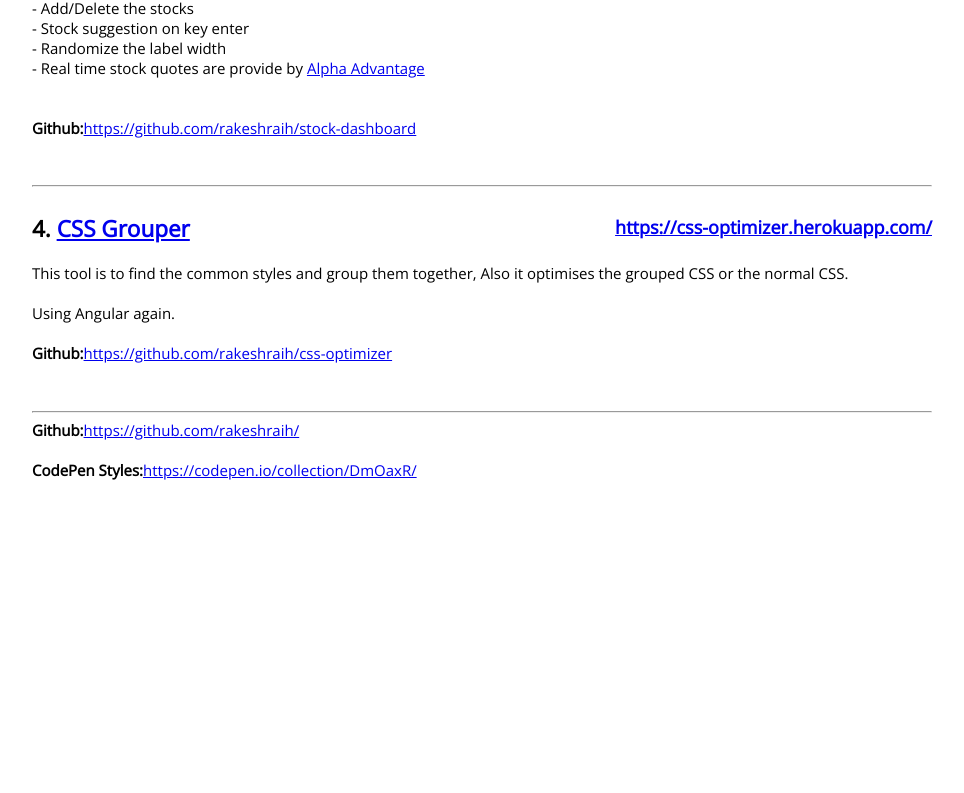
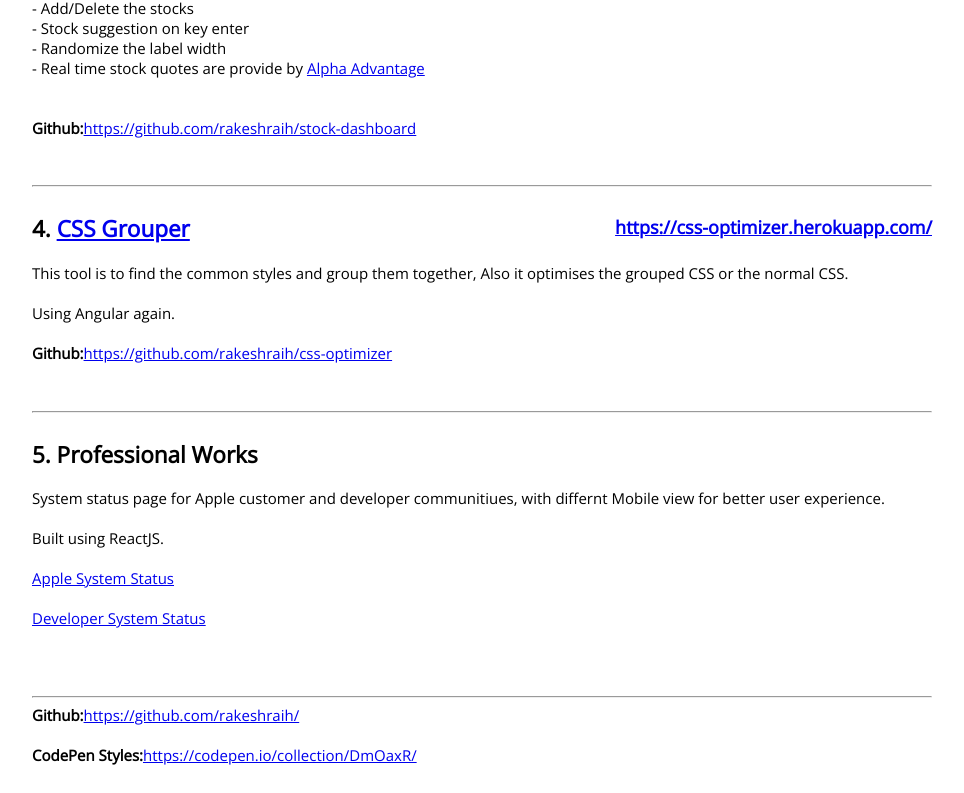
Before and after one commit to rakeshraih/web-works, an Angular app: page / in a window 1280 px wide. Shown: the part 950-1743 px from the top of the page, without its empty margins (158-1122 px from the left). Before the commit the page ends 1458 px from the top, so only its background shows below. Built offline with nearby package versions, Linux system fonts and the light colour scheme.

Commit message:
Fix text

```diff
--- a/src/app/app.component.html
+++ b/src/app/app.component.html
@@ -84,6 +84,25 @@
               </div>
 
               <div>
+                <div class="title-holder">
+                  <h2>5. Professional Works</h2>
+                </div>
+                 <div>
+                  <div>
+                    System status page for Apple customer and developer communitiues, with differnt Mobile view for better user experience.
+                    <br/><br/>
+                    Built using ReactJS.
+                    <br/><br/>
+                    <a target="_blank" href="https://www.apple.com/support/systemstatus/">Apple System Status</a>
+                    <br/><br/>
+                    <a target="_blank" href="developer.apple.com/system-status">Developer System Status</a>
+                    <br/><br/>
+                  </div>
+                 </div><br/><br/>
+                  <hr>
+                </div>
+
+              <div>
                   <b>Github:</b> <a target="_blank" href="https://github.com/rakeshraih/">https://github.com/rakeshraih/</a><br/><br/>
                   <b>CodePen Styles:</b> <a target="_blank" href="https://codepen.io/collection/DmOaxR/">https://codepen.io/collection/DmOaxR/</a>
 
```
